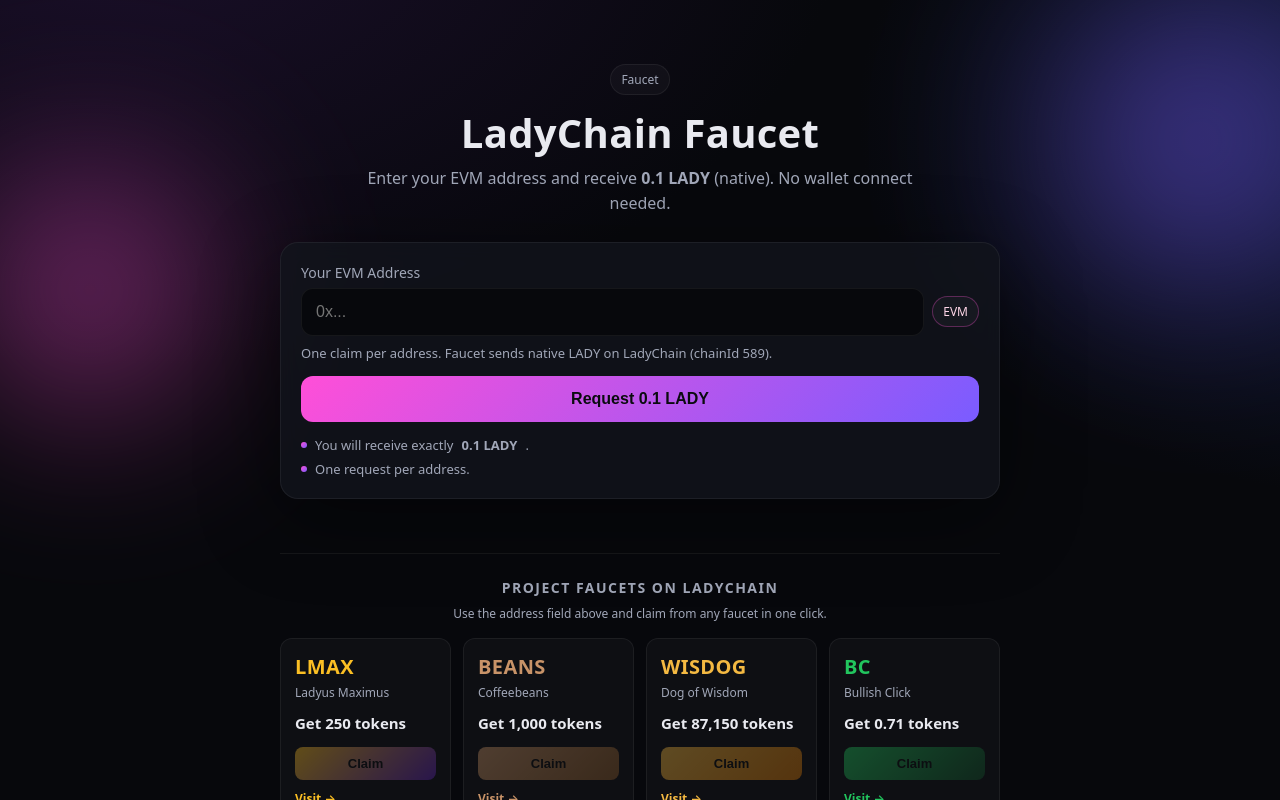
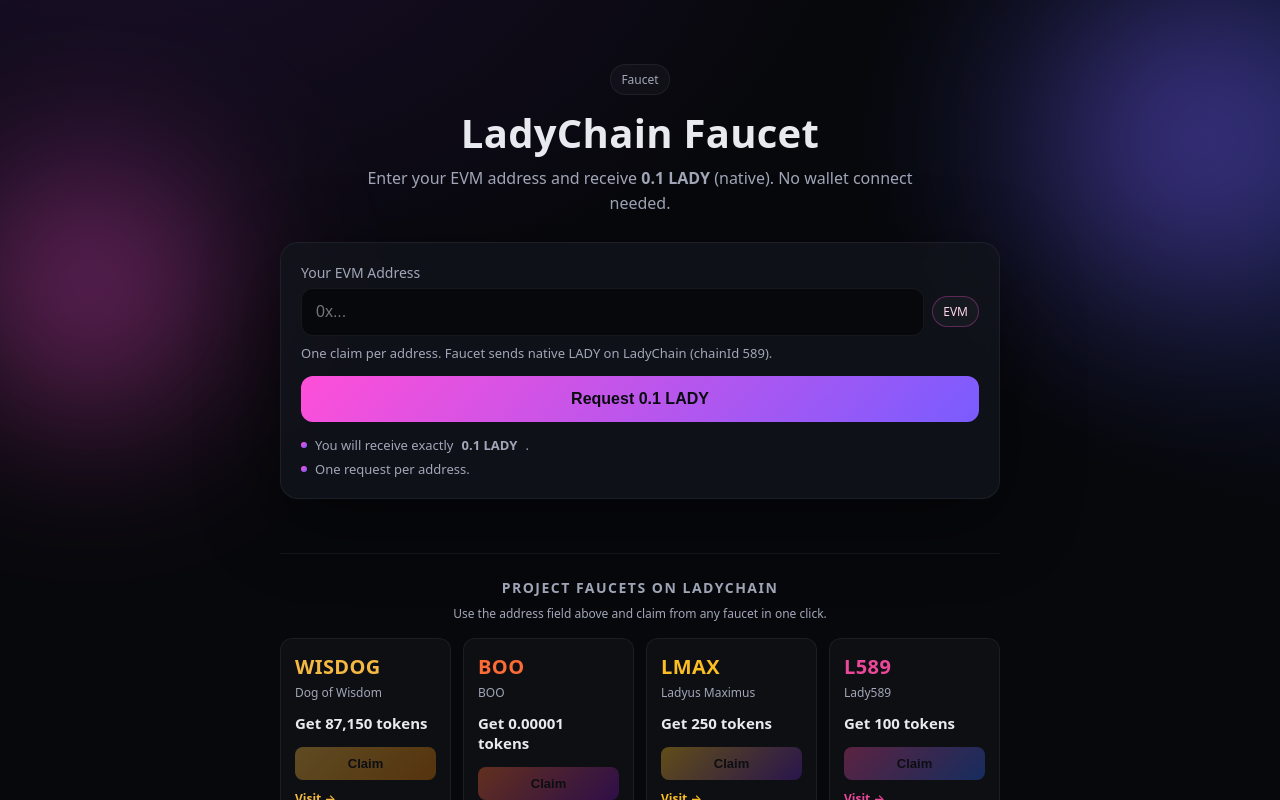
Before and after one commit to CoffeeBrewer/LadyFaucet, a React (Vite) app: page / in a window 1280 px wide. Shown: the top 800 px of the page. Built offline with nearby package versions, Linux system fonts and the light colour scheme.

Commit message:
Add L589 to faucets hub

```diff
--- a/src/faucets.js
+++ b/src/faucets.js
@@ -71,4 +71,13 @@
     accent: "#ca8a04",
     accent2: "#15803d",
   },
+  {
+    slug: "l589",
+    ticker: "L589",
+    name: "Lady589",
+    drip: "100",
+    url: "https://l589.ladyfaucet.online",
+    accent: "#ec4899",
+    accent2: "#2563eb",
+  },
 ];
```
